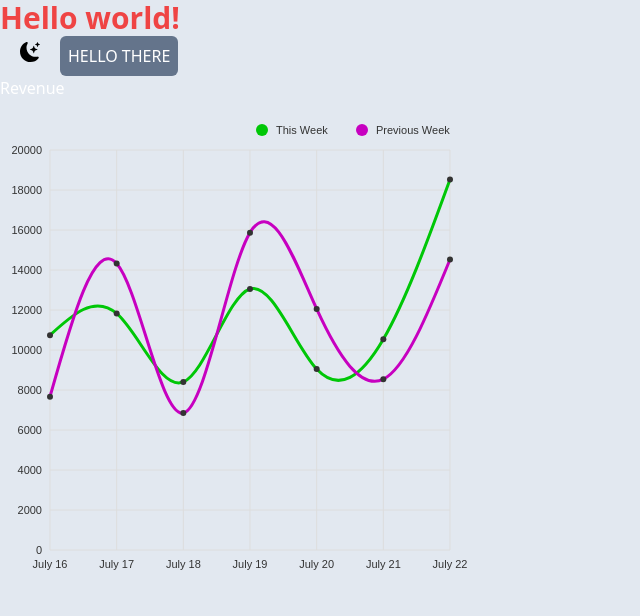
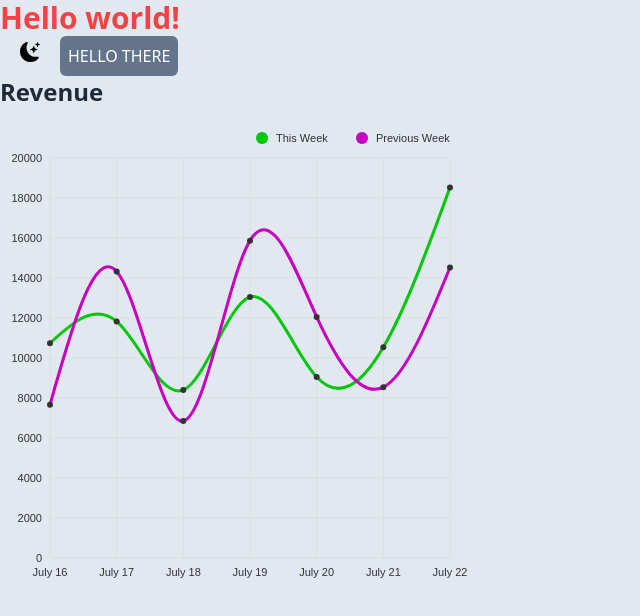
Before and after one commit to BolaGhaly/Admin-Dashboard, a Next.js app: page / in a window 1280 px wide. Shown: the top 616 px of the page, without its empty margins (0-640 px from the left). Built offline with nearby package versions, Linux system fonts and the light colour scheme.

Commit message:
Update index.tsx

```diff
--- a/pages/index.tsx
+++ b/pages/index.tsx
@@ -22,7 +22,7 @@ const Home = () => {
         <link rel="icon" href="/favicon.ico" />
       </Head>
       <div className={`${darkMode ? "dark" : ""}`}>
-        <main className="bg-slate-200 min-h-screen dark:bg-gray-800 dark:text-white antialiased">
+        <main className="bg-slate-200 min-h-screen dark:bg-gray-800 dark:text-white antialiased transition-colors duration-200">
           {/* <Image
             src="/bg-img.webp"
             alt="Background Image"
@@ -44,9 +44,14 @@ const Home = () => {
             HELLO THERE
           </button>
 
-          <div className="h-[500px] w-[500px] text-white">
-            <h1>Revenue</h1>
-            <LineChart data={LineChartData} />
+          <div className="h-[500px] w-[500px] ">
+            <h1 className="text-gray-800 font-bold text-2xl dark:text-white">
+              Revenue
+            </h1>
+            <LineChart
+              data={LineChartData}
+              darkMode={darkMode}
+            />
           </div>
         </main>
       </div>
```
